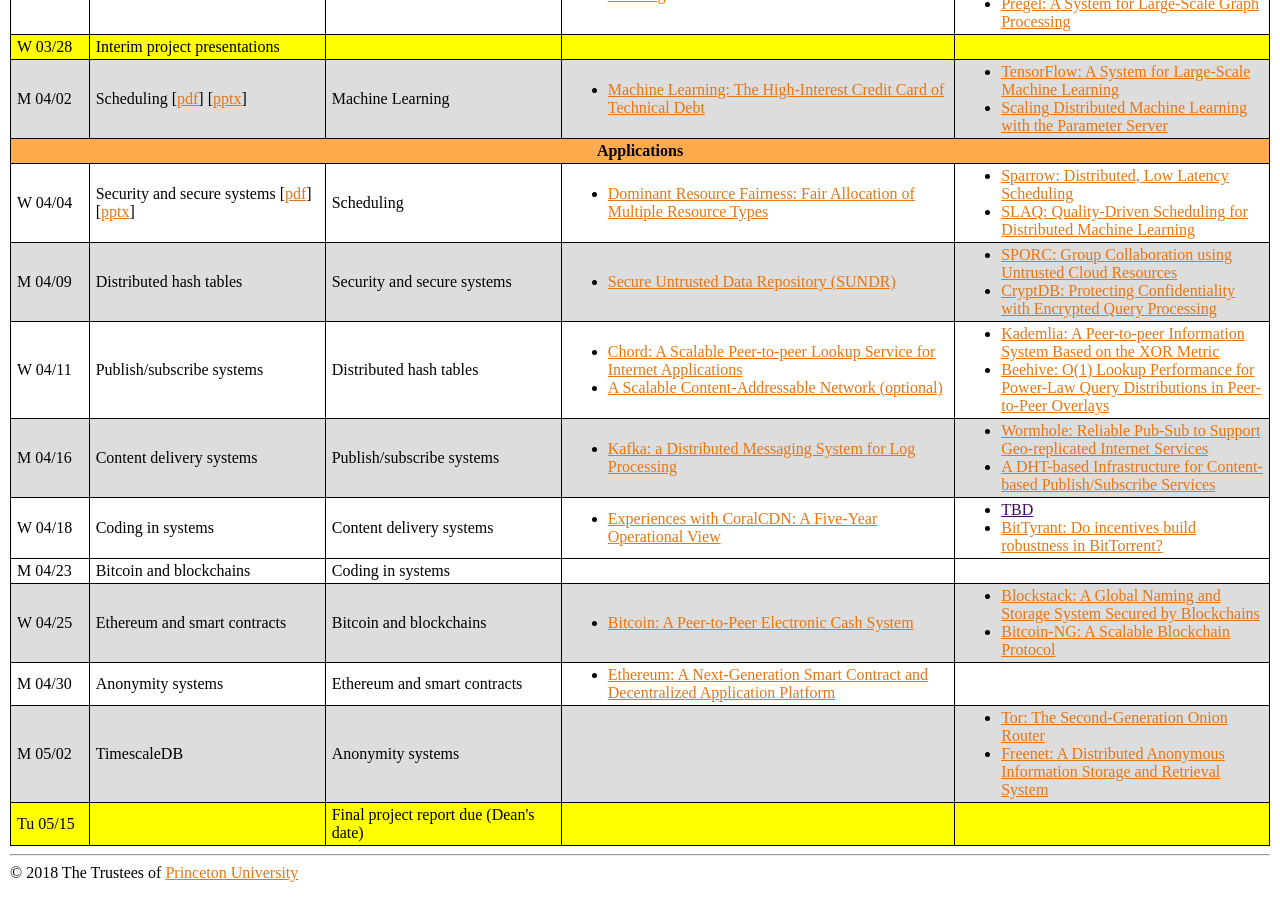
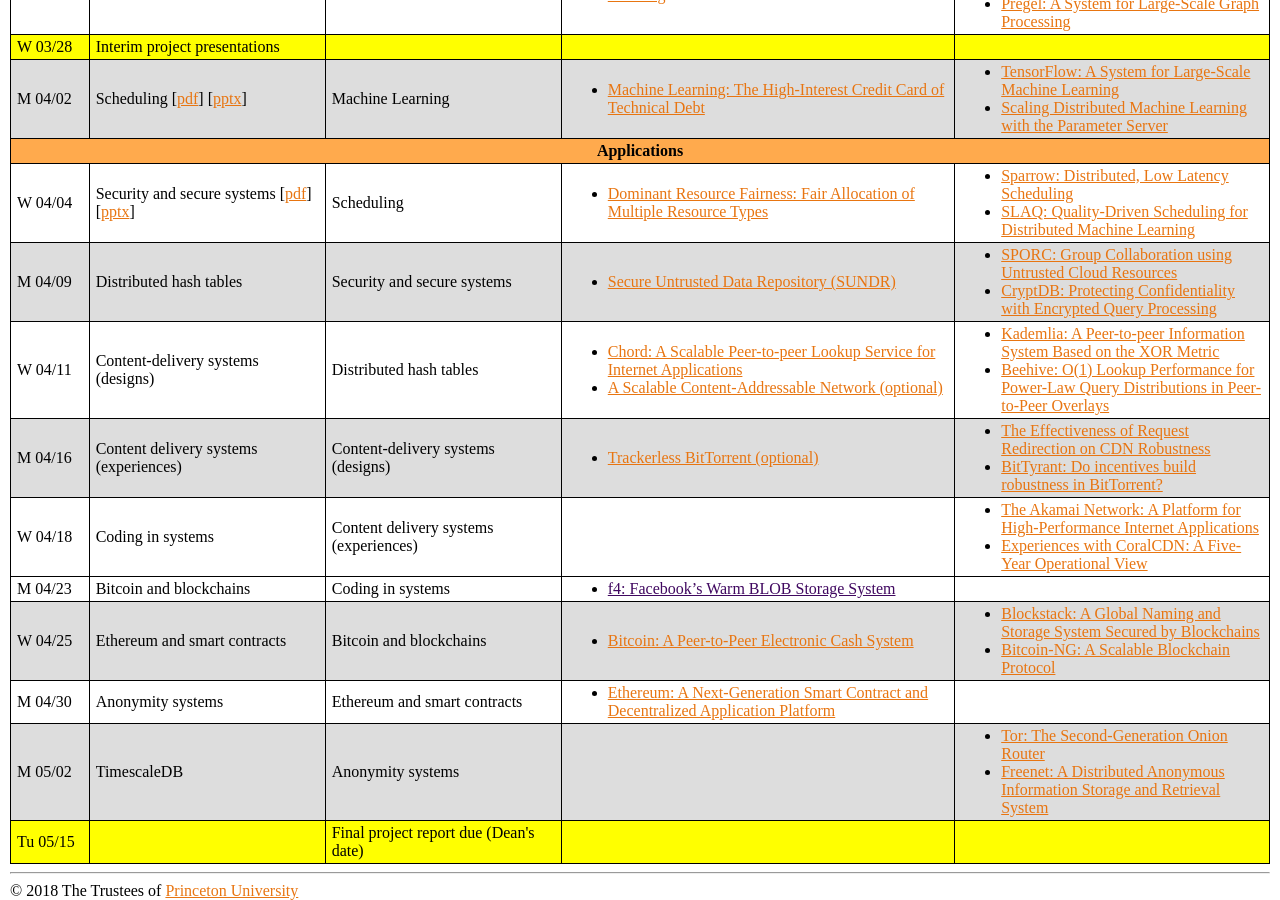
Before and after one commit to COS518/cos518.github.io, a Jekyll site: the page built from syllabus.md, in a window 1280 px wide and 900 px high, scrolled down 1612 px. Built offline with Jekyll 4.4.1, drawn with Linux system fonts in a browser that asks for light colours; our own code applies the rules of GitHub Pages for plain Markdown files.

Commit message:
update schedule

```diff
--- a/_data/syllabus.yml
+++ b/_data/syllabus.yml
@@ -154,8 +154,6 @@
           link: https://www.usenix.org/system/files/conference/nsdi13/nsdi13-final170_update.pdf
         #- name: Cliffhanger&#58; Scaling Performance Cliffs in Web Memory Caches
         #  link: https://www.usenix.org/system/files/conference/nsdi16/nsdi16-paper-cidon.pdf
-        #- name: EC-Cache&#58; Load-balanced, Low-Latency Cluster Caching with Online Erasure Coding
-        #  link: https://www.usenix.org/system/files/conference/osdi16/osdi16-rashmi.pdf
       type: lecture
     - date: F 03/09
       lecture-topic: Finalize project proposal
@@ -265,8 +263,9 @@
             link: https://people.csail.mit.edu/nickolai/papers/popa-cryptdb.pdf
       type: lecture
 
+
     - date: W 04/11
-      lecture-topic: Publish/subscribe systems
+      lecture-topic: Content-delivery systems (designs)
       reading-topic: Distributed hash tables
       # slides: L15-dhts
       readings:
@@ -279,39 +278,47 @@
           link: https://pdos.csail.mit.edu/~petar/papers/maymounkov-kademlia-lncs.pdf
         - name: Beehive&#58; O(1) Lookup Performance for Power-Law Query Distributions in Peer-to-Peer Overlays
           link: https://www.cs.cornell.edu/people/egs/papers/beehive.pdf
+        #- name: Thialfi&#58; A Client Notification Service for Internet-Scale Applications
+        # link: https://research.google.com/pubs/archive/37474.pdf
       type: lecture
 
     - date: M 04/16
-      lecture-topic: Content delivery systems
-      reading-topic: Publish/subscribe systems
+      lecture-topic: Content delivery systems (experiences)
+      reading-topic: Content-delivery systems (designs)
       # slides: L16-CDNs
       readings:
-        - name: Kafka&#58; a Distributed Messaging System for Log Processing
-          link: https://www.microsoft.com/en-us/research/wp-content/uploads/2017/09/Kafka.pdf
+        - name: Trackerless BitTorrent (optional)
+          link: http://www.bittorrent.org/beps/bep_0005.html
       signups:
-        - name: Wormhole&#58; Reliable Pub-Sub to Support Geo-replicated Internet Services
-          link: https://www.usenix.org/system/files/conference/nsdi15/nsdi15-paper-sharma.pdf
-        - name: A DHT-based Infrastructure for Content-based Publish/Subscribe Services
-          link: papers/dht-pub-sub.pdf
+        - name: The Effectiveness of Request Redirection on CDN Robustness
+          link: https://www.usenix.org/legacy/events/osdi02/tech/full_papers/wang/wang.pdf
+        - name: BitTyrant&#58; Do incentives build robustness in BitTorrent?
+          link: http://www.cs.washington.edu/homes/piatek/papers/BitTyrant.pdf
       type: lecture
 
     - date: W 04/18
       lecture-topic: Coding in systems
-      reading-topic: Content delivery systems
+      reading-topic: Content delivery systems (experiences)
       # slides: L17-security
       readings:
+      signups:
+        - name: The Akamai Network&#58; A Platform for High-Performance Internet Applications
+          link: https://www.akamai.com/es/es/multimedia/documents/technical-publication/the-akamai-network-a-platform-for-high-performance-internet-applications-technical-publication.pdf
         - name: Experiences with CoralCDN&#58; A Five-Year Operational View
           link: https://www.coralcdn.org/docs/coral-nsdi10.pdf
-      signups:
-        - name: TBD
-        - name: BitTyrant&#58; Do incentives build robustness in BitTorrent?
-          link: http://www.cs.washington.edu/homes/piatek/papers/BitTyrant.pdf
       type: lecture
 
     - date: M 04/23
       lecture-topic: Bitcoin and blockchains
       reading-topic: Coding in systems
       readings:
+        - name: f4&#58; Facebook’s Warm BLOB Storage System
+          linke: http://www.cs.princeton.edu/~wlloyd/papers/f4-osdi14.pdf
+      signups:
+        - name: Erasure Coding in Windows Azure Storage
+          link: https://www.usenix.org/system/files/conference/atc12/atc12-final181_0.pdf
+        - name: EC-Cache&#58; Load-balanced, Low-Latency Cluster Caching with Online Erasure Coding
+          link: https://www.usenix.org/system/files/conference/osdi16/osdi16-rashmi.pdf
       signups:
 
     - date: W 04/25
```
Also changed, not shown: 1 other file.
